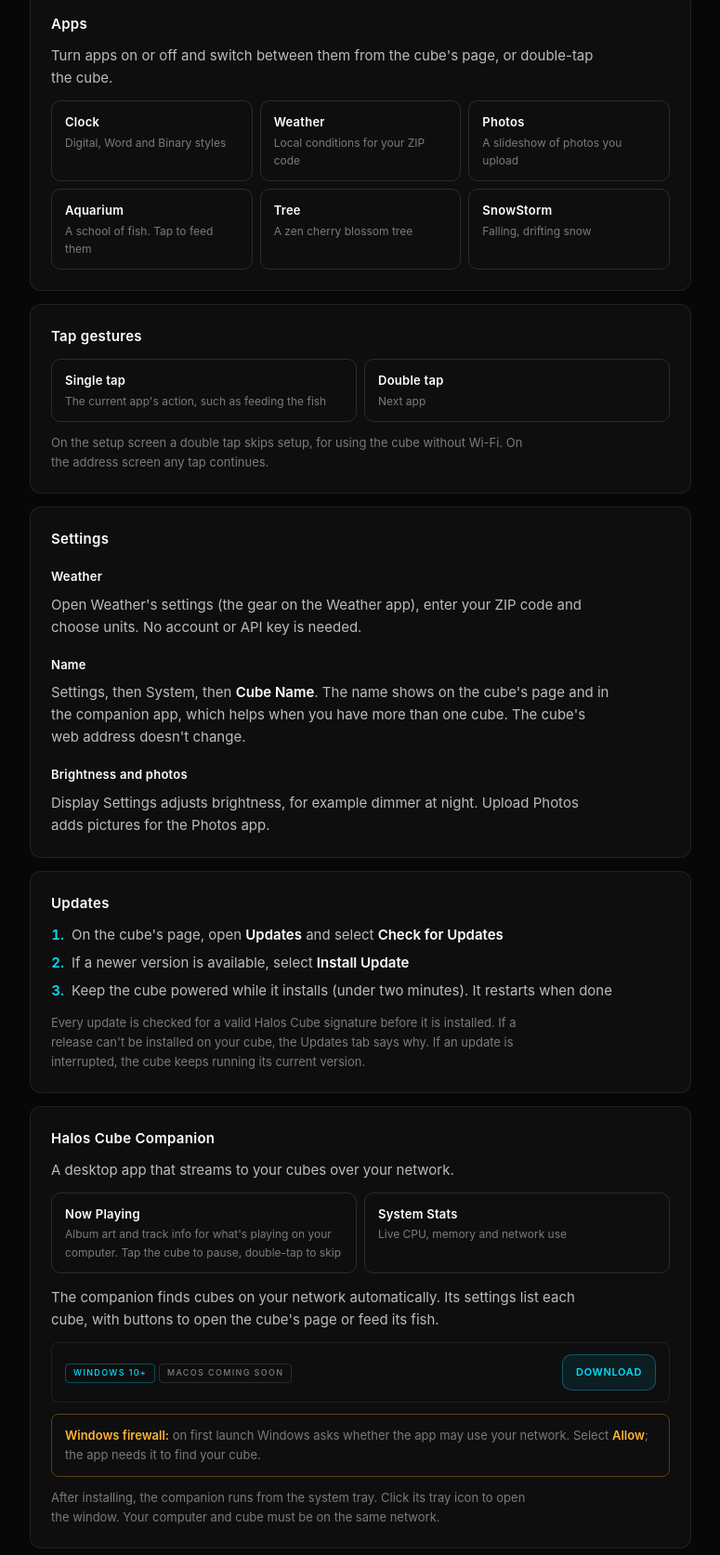
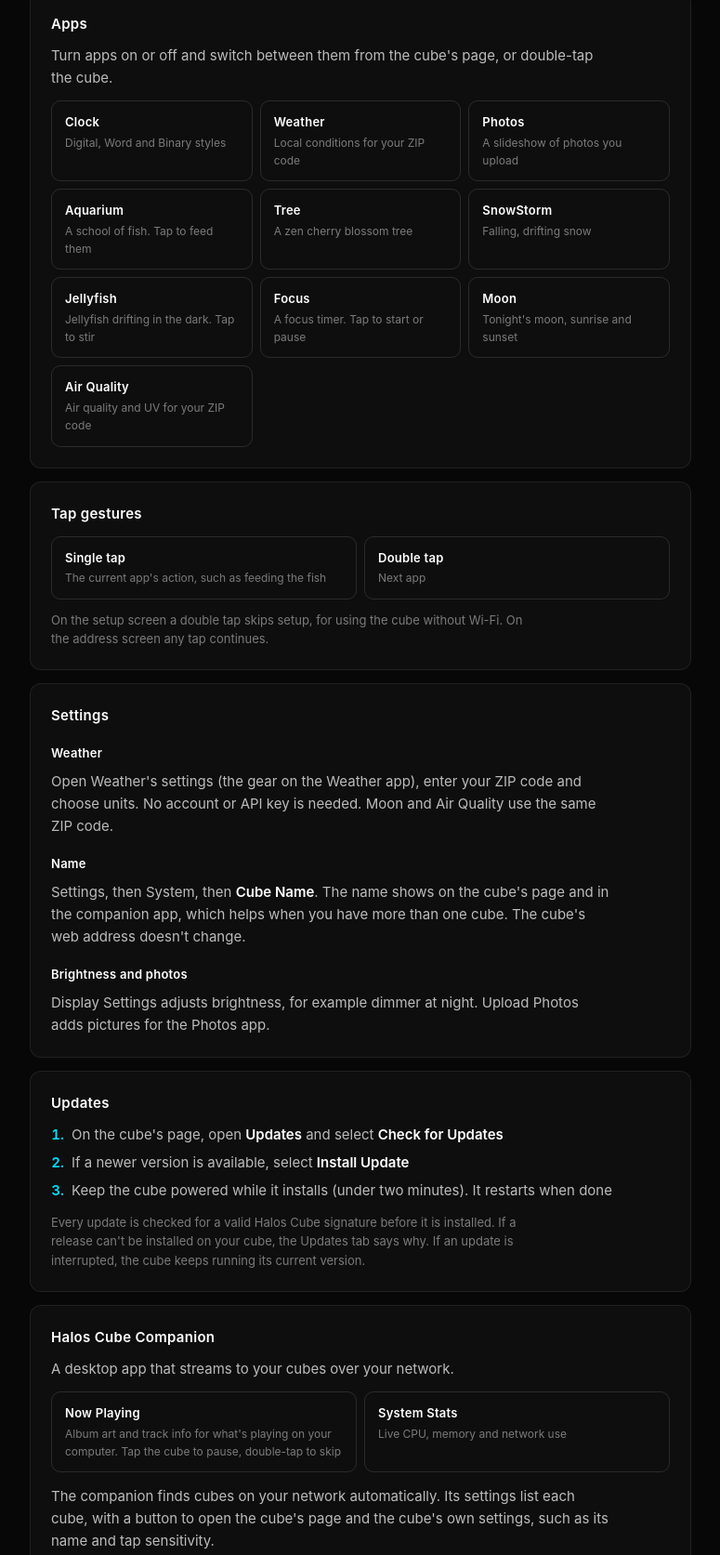
Before and after one commit to pa1151/haloscube-docs, a plain HTML site: page index.html in a window 1280 px wide. Shown: the part 2291-3964 px from the top of the page at 93% size, without its empty margins (252-1027 px from the left). Drawn offline with Linux system fonts and the light colour scheme.

Commit message:
Add the 0.6 apps; companion no longer has a Feed button
Adds Jellyfish, Focus, Moon and Air Quality to the apps list and notes
that Moon and Air Quality use the Weather ZIP code. The companion's
cube list has an Open button and the cube's own settings; the Feed
button was removed.

```diff
--- a/index.html
+++ b/index.html
@@ -257,6 +257,10 @@ footer { margin-top: 40px; display: flex; flex-direction: column; align-items: c
         <div class="tile"><div class="name">Aquarium</div><div class="desc">A school of fish. Tap to feed them</div></div>
         <div class="tile"><div class="name">Tree</div><div class="desc">A zen cherry blossom tree</div></div>
         <div class="tile"><div class="name">SnowStorm</div><div class="desc">Falling, drifting snow</div></div>
+        <div class="tile"><div class="name">Jellyfish</div><div class="desc">Jellyfish drifting in the dark. Tap to stir</div></div>
+        <div class="tile"><div class="name">Focus</div><div class="desc">A focus timer. Tap to start or pause</div></div>
+        <div class="tile"><div class="name">Moon</div><div class="desc">Tonight's moon, sunrise and sunset</div></div>
+        <div class="tile"><div class="name">Air Quality</div><div class="desc">Air quality and UV for your ZIP code</div></div>
     </div>
 </div>
 
@@ -272,7 +276,7 @@ footer { margin-top: 40px; display: flex; flex-direction: column; align-items: c
 <div class="card">
     <h2>Settings</h2>
     <h3>Weather</h3>
-    <p>Open Weather's settings (the gear on the Weather app), enter your ZIP code and choose units. No account or API key is needed.</p>
+    <p>Open Weather's settings (the gear on the Weather app), enter your ZIP code and choose units. No account or API key is needed. Moon and Air Quality use the same ZIP code.</p>
     <h3>Name</h3>
     <p>Settings, then System, then <strong>Cube Name</strong>. The name shows on the cube's page and in the companion app, which helps when you have more than one cube. The cube's web address doesn't change.</p>
     <h3>Brightness and photos</h3>
@@ -296,7 +300,7 @@ footer { margin-top: 40px; display: flex; flex-direction: column; align-items: c
         <div class="tile"><div class="name">Now Playing</div><div class="desc">Album art and track info for what's playing on your computer. Tap the cube to pause, double-tap to skip</div></div>
         <div class="tile"><div class="name">System Stats</div><div class="desc">Live CPU, memory and network use</div></div>
     </div>
-    <p style="margin-top:14px">The companion finds cubes on your network automatically. Its settings list each cube, with buttons to open the cube's page or feed its fish.</p>
+    <p style="margin-top:14px">The companion finds cubes on your network automatically. Its settings list each cube, with a button to open the cube's page and the cube's own settings, such as its name and tap sensitivity.</p>
     <div class="note download">
         <span><span class="pill on">Windows 10+</span> <span class="pill">macOS coming soon</span></span>
         <a href="https://github.com/pa1151/halos-cube-companion-release/releases/latest" target="_blank" rel="noopener noreferrer">Download</a>
```
